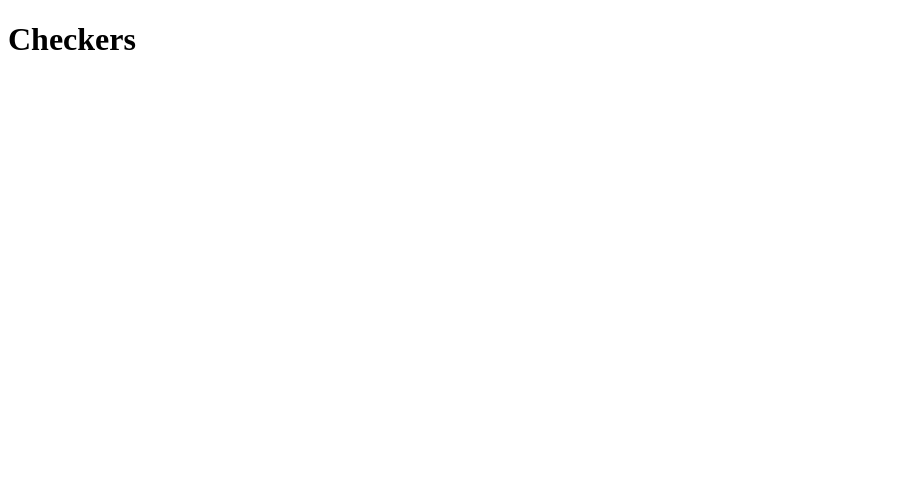
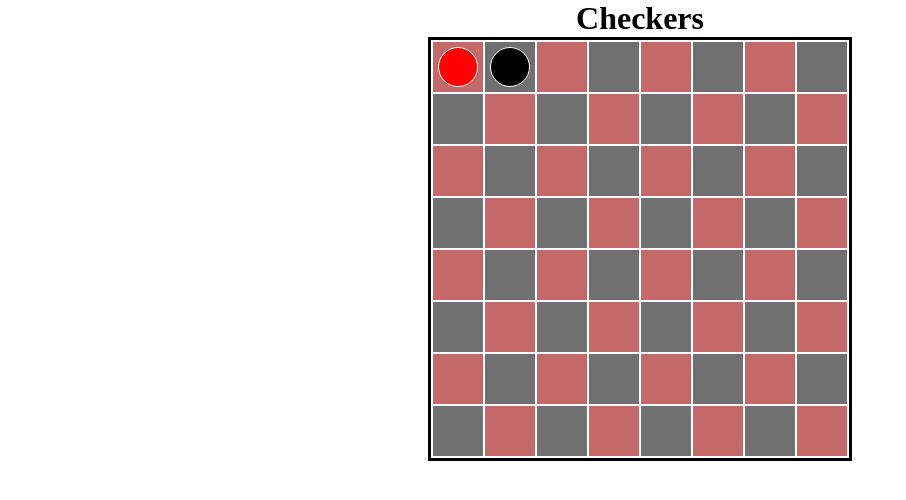
Before and after one commit to akperrine/checkers-vanilla, a website built with Parcel: page index.html in a window 1280 px wide. Shown: the whole page, without its empty margins (0-906 px from the left). Built offline with nearby package versions, Linux system fonts and the light colour scheme.

Commit message:
add styling to board and checkers pieces

```diff
--- a/index.html
+++ b/index.html
@@ -10,9 +10,14 @@
   <body>
     <h1>Checkers</h1>
     <table id="table">
-      <tr>
-        <td class="empty light" id="0"></td>
-        <td class="black dark" id="1"></td>
+      <tbody>
+        <tr class="row">
+          <td class="empty light" id="0">
+            <div class="checker red-checker"></div>
+          </td>
+          <td class="black dark" id="1">
+            <div class="checker black-checker"></div>
+          </td>
           <td class="empty light" id="2"></td>
           <td class="black dark" id="3"></td>
           <td class="empty light" id="4"></td>
@@ -20,7 +25,7 @@
           <td class="empty light" id="6"></td>
           <td class="black dark" id="7"></td>
         </tr>
-      <tr>
+        <tr class="row">
           <td class="black dark" id="8"></td>
           <td class="empty light" id="9"></td>
           <td class="black dark" id="10"></td>
@@ -90,6 +95,7 @@
           <td class="red dark" id="62"></td>
           <td class="empty light" id="63"></td>
         </tr>
+      </tbody>
     </table>
     <script src="./src/index.ts"></script>
   </body>
--- a/src/index.ts
+++ b/src/index.ts
@@ -1,14 +1,2 @@
 const table = document.querySelector("#table");
 console.log(table);
-
-function createCheckersTable(parentElement: Element): void {
-  if (parentElement) {
-    for (let i = 0; i < 8; i++) {
-      parentElement.innerHTML = `<tr><td></td><td></td><td></td><td></td><td></td><td></td><td></td><td></td></tr>`;
-    }
-  }
-}
-
-if (table) {
-  createCheckersTable(table);
-}
--- a/styles.css
+++ b/styles.css
@@ -0,0 +1,47 @@
+* {
+  box-sizing: border-box;
+  margin: 0;
+  padding: 0;
+}
+
+body {
+  display: flex;
+  justify-content: center;
+  flex-direction: column;
+  align-items: center;
+}
+
+#table {
+  border: 3px solid black;
+}
+
+td {
+  width: 50px;
+  height: 50px;
+  background-color: aqua;
+  border: none;
+}
+
+.checker {
+  width: 40px;
+  height: 40px;
+  margin: 0 auto;
+  border-radius: 50%;
+  border: 1px solid white;
+}
+
+.red-checker {
+  background: red;
+}
+
+.black-checker {
+  background: black;
+}
+
+.dark {
+  background-color: rgb(112, 112, 112);
+}
+
+.light {
+  background-color: rgb(195, 105, 105);
+}
```
Also changed, not shown: build/index.js, dist/index.html, 5 other files. Lines whose indentation alone changed are shown as unchanged.
